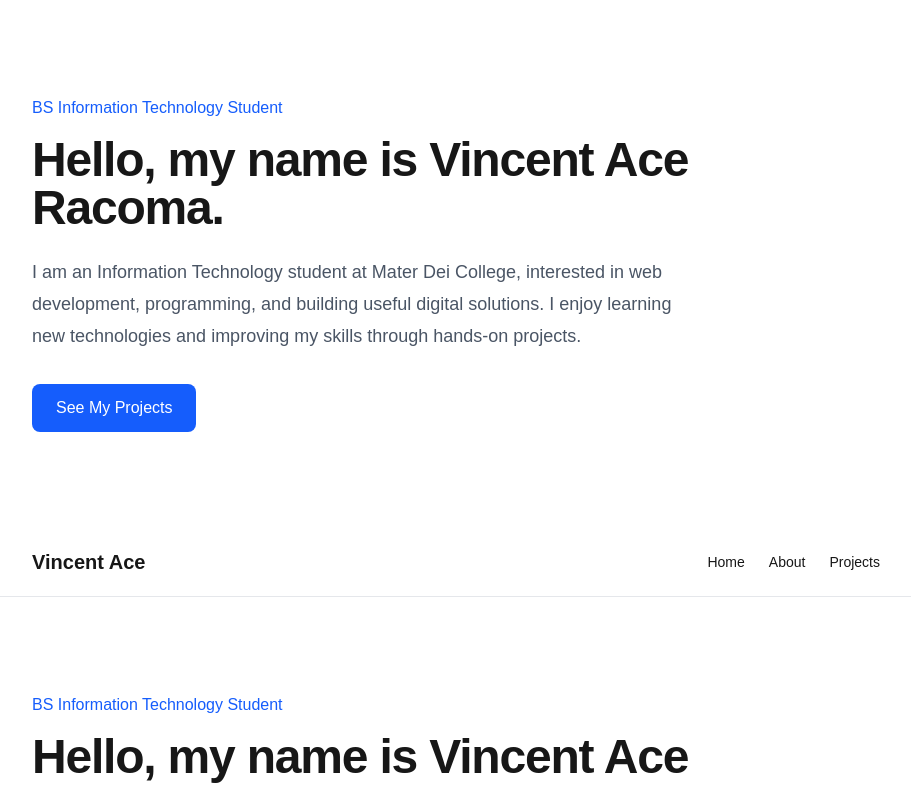
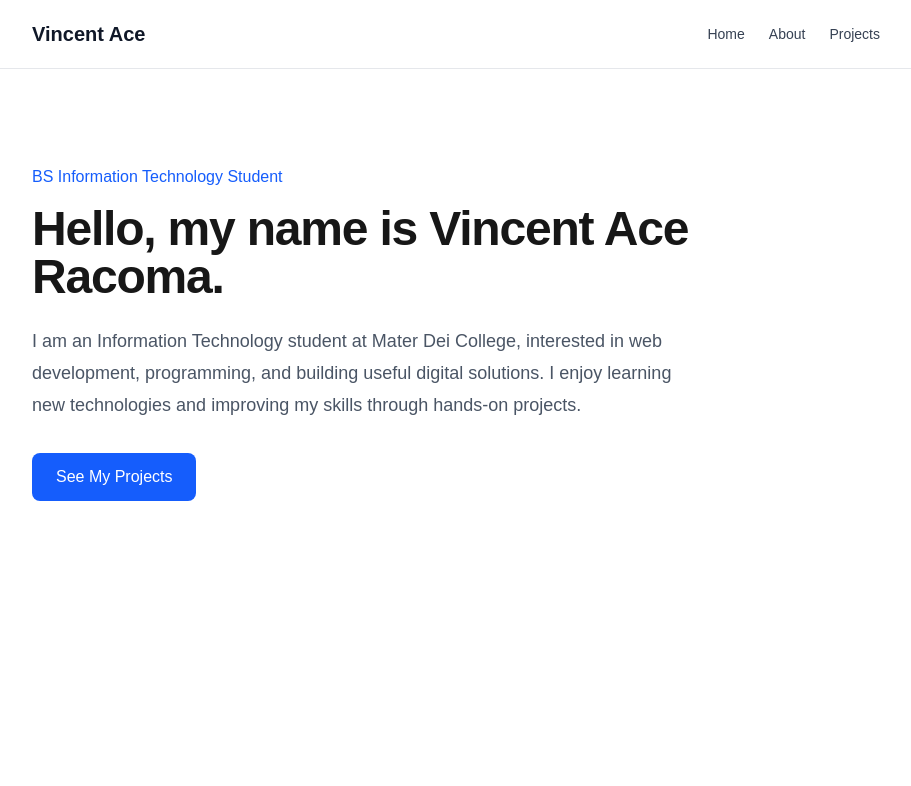
Before and after one commit to Vincentacrm/DC304Prelim_PerformanceTask1, a Next.js app: page / in a window 1280 px wide. Shown: the top 786 px of the page, without its empty margins (184-1095 px from the left). Built offline with nearby package versions, Linux system fonts and the light colour scheme.

Commit message:
Initial commit - Personal Portfolio

```diff
--- a/app/layout.tsx
+++ b/app/layout.tsx
@@ -1,3 +1,4 @@
+
 import type { Metadata } from "next";
 import { Geist, Geist_Mono } from "next/font/google";
 import "./globals.css";
@@ -15,37 +16,61 @@ const geistMono = Geist_Mono({
 
 export const metadata: Metadata = {
   title: "Vincent Ace Racoma | Personal Site",
-  description: "A personal site built with Next.js",
+  description: "BS Information Technology Student",
 };
 
-export default function RootLayout({ children }: LayoutProps<"/">) {
+export default function RootLayout({
+  children,
+}: Readonly<{
+  children: React.ReactNode;
+}>) {
   return (
     <html
       lang="en"
-      className={`${geistSans.variable} ${geistMono.variable} h-full antialiased`}
+      className={`${geistSans.variable} ${geistMono.variable} antialiased`}
     >
-      <body className="min-h-full flex flex-col">{children}</body>
+      <body className="min-h-screen flex flex-col bg-white text-gray-900">
 
-      <body className={`${geistSans.variable} ${geistMono.variable} antialiased`}>
-        <nav className="border-b border-gray-200 bg-white">
+        {/* Navigation Bar */}
+        <nav className="w-full border-b border-gray-200 bg-white">
           <div className="mx-auto flex max-w-4xl items-center justify-between px-6 py-5">
 
-            <Link href="/" className="text-xl font-bold">
+            <Link
+              href="/"
+              className="text-xl font-bold text-gray-900 hover:text-blue-600"
+            >
               Vincent Ace
             </Link>
 
-            <div className="flex gap-6 text-sm font-medium">
-              <Link href="/">Home</Link>
-              <Link href="/about">About</Link>
-              <Link href="/projects">Projects</Link>
+            <div className="flex items-center gap-6 text-sm font-medium">
+              <Link
+                href="/"
+                className="text-gray-700 transition-colors hover:text-blue-600"
+              >
+                Home
+              </Link>
+
+              <Link
+                href="/about"
+                className="text-gray-700 transition-colors hover:text-blue-600"
+              >
+                About
+              </Link>
+
+              <Link
+                href="/projects"
+                className="text-gray-700 transition-colors hover:text-blue-600"
+              >
+                Projects
+              </Link>
             </div>
 
           </div>
         </nav>
-
-        {children}
+        <main className="flex-1">
+          {children}
+        </main>
       </body>
-
     </html>
   );
 }
```
